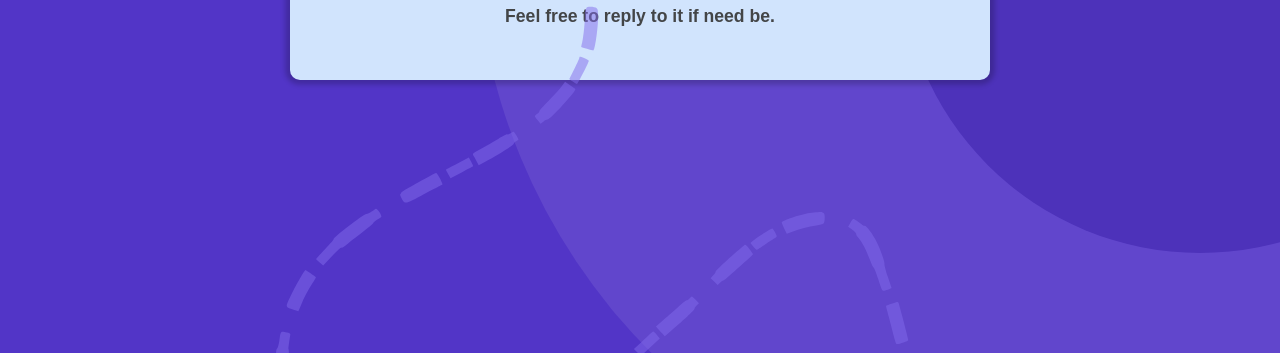
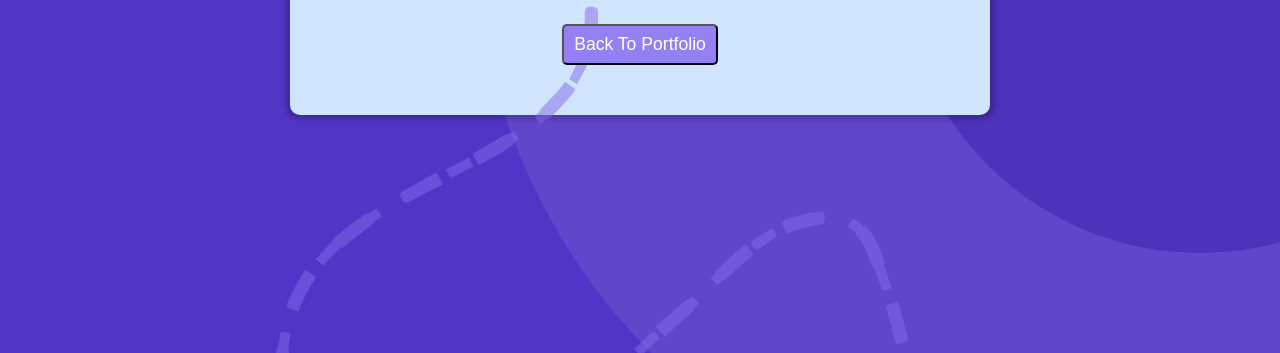
Before and after one commit to Michealleverton/thankyou, a plain HTML site: page index.html in a window 1280 px wide. Shown: the part 447-800 px from the top of the page. Drawn offline with Linux system fonts and the light colour scheme.

```diff
--- a/index.html
+++ b/index.html
@@ -19,6 +19,7 @@
             <div class="title">Thank You!</div>
             <div class="basetext">Your Message Has Been Received</br></br></div>
             <div class="basetext">You have been sent a reply email.  <br/> Feel free to reply to it if need be.</div>
+            <button type="button" onclick="location.href = 'https://micheallevertonportfolio.netlify.app/';" class="backto_btn">Back To Portfolio</button>
         </div>
     </div>
 </body>
--- a/style.css
+++ b/style.css
@@ -196,3 +196,37 @@ color: rgb(66, 42, 163);
     -webkit-transform: scaleX(-1);
     transform: scaleX(-1);
 }
+
+.backto_btn {
+    color: rgb(255, 255, 255);
+    background-color: rgb(148, 127, 243);
+    border-color: #000000;
+    cursor: pointer;
+    z-index: 1;
+    border-radius: 5px;
+    text-align: center;
+    /* font-weight: 600; */
+    font-size: 1.1rem;
+    padding: 10px;
+    padding-top: 8px;
+    padding-bottom: 8px;
+    margin-top: 30px;
+    text-decoration: none
+  }
+
+  .backto_btn:hover {
+    color: rgb(255, 255, 255);
+    background-color: rgb(82, 53, 199);
+    border-color: #000000;
+    cursor: pointer;
+    z-index: 1;
+    border-radius: 5px;
+    text-align: center;
+    /* font-weight: 600; */
+    font-size: 1.1rem;
+    padding: 10px;
+    padding-top: 8px;
+    padding-bottom: 8px;
+    margin-top: 30px;
+    text-decoration: none
+  }
```
